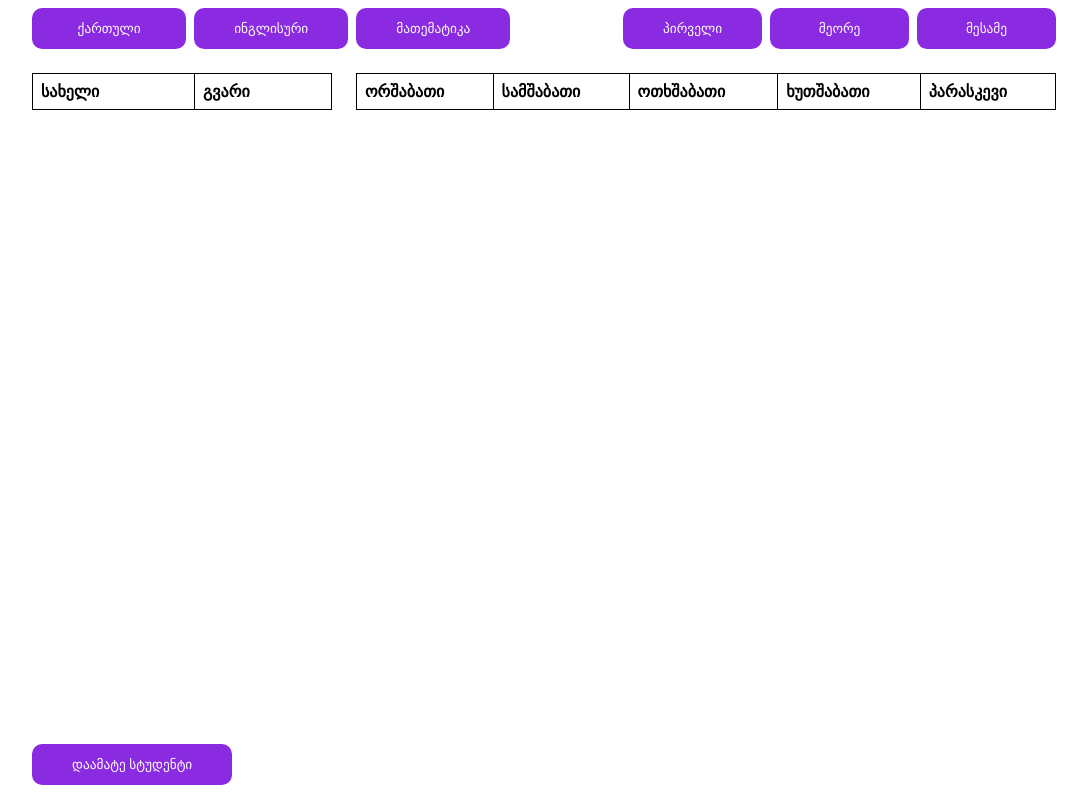
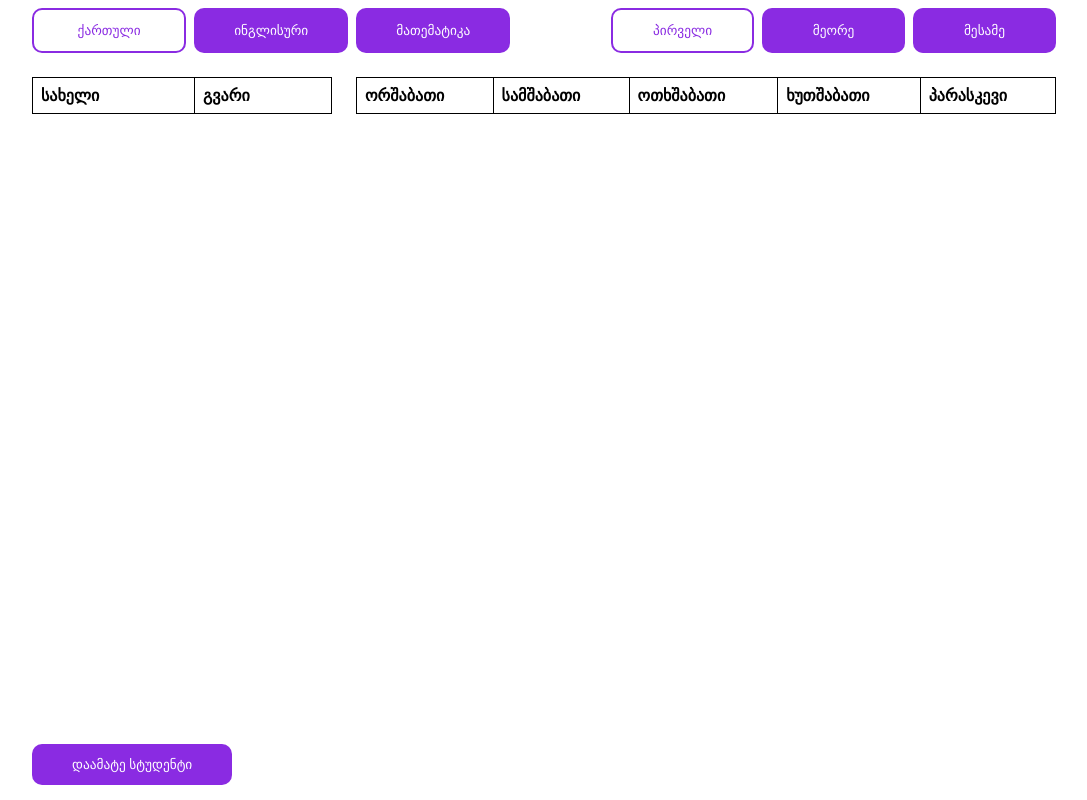
Before and after one commit to l-u-ka/class-journal, a React (Vite) app: page / in a window 1280 px wide. Shown: the whole page, without its empty margins (96-1183 px from the left). Built offline with nearby package versions, Linux system fonts and the light colour scheme.

Commit message:
make score inputs

```diff
--- a/src/App.jsx
+++ b/src/App.jsx
@@ -1,5 +1,5 @@
 import React from 'react';
-import { useState, useEffect } from 'react'
+import { useState} from 'react'
 import Modal from 'react-modal';
 import './App.css'
 import Button from './components/Button/Button';
@@ -59,14 +59,14 @@ function App() {
       studentScores[id][subject] = {};
       for (const week of weeks) {
         studentScores[id][subject][week] = {};
-        // for (const day of days) {
-        //   studentScores[id][subject][week][day] = "-";
-        // }
-        studentScores[id][subject][week]["ორშაბათი"] = "1";
-        studentScores[id][subject][week]["სამშაბათი"] = "2";
-        studentScores[id][subject][week]["ოთხშაბათი"] = "3";
-        studentScores[id][subject][week]["ხუთშაბათი"] = "4";
-        studentScores[id][subject][week]["პარასკევი"] = "5";
+        for (const day of days) {
+          studentScores[id][subject][week][day] = "1";
+        }
+        // studentScores[id][subject][week]["ორშაბათი"] = "";
+        // studentScores[id][subject][week]["სამშაბათი"] = "";
+        // studentScores[id][subject][week]["ოთხშაბათი"] = "";
+        // studentScores[id][subject][week]["ხუთშაბათი"] = "";
+        // studentScores[id][subject][week]["პარასკევი"] = "";
       }
     }
     setScores(studentScores)
@@ -86,15 +86,29 @@ function App() {
       <div className='w-[80%] mx-auto'>
         <div className='flex justify-between mb-6 mt-2'>
           <div className='grid grid-cols-3 gap-2'>
-            {subjects.map(subject => <Button onClick={() => setSelectedSubject(subject)} key={subject}>{subject}</Button>)}
+            {subjects.map(subject => {
+              if (selectedSubject === subject) {
+                return <Button onClick={() => setSelectedSubject(subject)} key={subject} style={{color: '#8a2be2',backgroundColor: '#FFFFFF', borderStyle: 'solid', borderColor: '#8a2be2', borderWidth: '2px'}}>{subject}</Button>
+              } else return <Button onClick={() => setSelectedSubject(subject)} key={subject}>{subject}</Button>
+            })}
           </div>
           <div className='grid grid-cols-3 gap-2'>
-            {weeks.map(week => <Button onClick={() => setSelectedWeek(week)} key={week}>{week}</Button>)}
+            {weeks.map(week => {
+              if (selectedWeek === week) {
+                return <Button onClick={() => setSelectedWeek(week)} key={week} style={{color: '#8a2be2',backgroundColor: '#FFFFFF', borderStyle: 'solid', borderColor: '#8a2be2', borderWidth: '2px'}}>{week}</Button>
+              } else return <Button onClick={() => setSelectedWeek(week)} key={week} >{week}</Button>
+            })}
           </div>
         </div>
         <div className='flex justify-between'>
           <StudentTable students={students}/>
-          <ScoreTable scores={scores} students={students} selectedSubject={selectedSubject} selectedWeek={selectedWeek}/>
+          <ScoreTable
+          scores={scores}
+          students={students}
+          selectedSubject={selectedSubject}
+          selectedWeek={selectedWeek}
+          setScores={setScores}
+          />
         </div>
 
         <Button onClick={openModal} style={{position: 'fixed', bottom: '15px'}}>დაამატე სტუდენტი</Button>
--- a/src/components/ScoreTable/ScoreTable.jsx
+++ b/src/components/ScoreTable/ScoreTable.jsx
@@ -1,7 +1,6 @@
-import { v4 as uuidv4 } from 'uuid';
 import { useState, useEffect } from 'react';
 
-export function ScoreTable({scores, students, selectedSubject, selectedWeek}) {
+export function ScoreTable({scores, students, selectedSubject, selectedWeek, setScores}) {
     console.log("SELECTED SUBJECT: ", selectedSubject);
     console.log("SELECTED WEEK: ", selectedWeek);
 
@@ -10,6 +9,8 @@ export function ScoreTable({scores, students, selectedSubject, selectedWeek}) {
     const [scoreRows, setScoreRows] = useState([]);
 
     console.log("SCORE ROWS: ", scoreRows)
+
+    console.log("RENDERING!!!!!")
 
     function getScoretRows(subject, week) {
         console.log("CALLING SCORE ROWS FUNCTION!!!!!!!!!!!!!!!!!!!!!!!!!!!!!")
@@ -34,19 +35,37 @@ export function ScoreTable({scores, students, selectedSubject, selectedWeek}) {
     function changeScore(target) {
         let weekDay = target.id;
         let studentId = target.parentElement.parentElement.id;
-        console.log(studentId, selectedSubject, selectedWeek, weekDay)
-        console.log(scores[studentId][selectedSubject][selectedWeek][weekDay])
+
+    setScores(prevScores => {
+        // Create a shallow copy of the scores object
+        const newScores = { ...prevScores };
+
+        // Check if the nested properties exist, and create them if not
+        newScores[studentId] = newScores[studentId] || {};
+        newScores[studentId][selectedSubject] = newScores[studentId][selectedSubject] || {};
+        newScores[studentId][selectedSubject][selectedWeek] = newScores[studentId][selectedSubject][selectedWeek] || {};
+
+        // Update the score for the specific week and day
+        newScores[studentId][selectedSubject][selectedWeek][weekDay] = target.value;
+
+        return newScores;
+    });
+
+    console.log("Scores: ", scores); // This will log the old state due to the asynchronous nature of setScores
     }
 
     const renderedRows = scoreRows.map((scoreRow, index) => {
-        return <tr key={uuidv4()} id={students[index].id}>
+        return <tr key={students[index].id} id={students[index].id}>
             {weekDays.map(weekDay => {
-                return <td key={uuidv4()}  className='border border-solid border-black text-left p-2'>
-                    <input className='border-none'
-                    value={scoreRow[weekDay]}
-                    id={weekDay}
-                    onClick={(e) => changeScore(e.target)}
-                    />
+                return <td key={`${weekDay}-${students[index].id}`}  className='border border-solid border-black text-left h-6'>
+                        <input className='border-none w-full h-full px-2'
+                        type='number'
+                        max={10}
+                        min={0}
+                        value={scoreRow[weekDay]}
+                        id={weekDay}
+                        onChange={(e) => changeScore(e.target)}
+                        />
                     </td>
             })}
             {/* <td id="ორშაბათი" className='border border-solid border-black text-left p-2'>{scoreRow["ორშაბათი"]}</td>
--- a/src/components/StudentModal/StudentModal.jsx
+++ b/src/components/StudentModal/StudentModal.jsx
@@ -13,7 +13,7 @@ export default function StudentModal({addStudent}) {
             <form className="flex flex-col items-center w-80 mx-auto my-4">
                 <input type="text" className="w-full p-2 mb-2" placeholder="მოსწავლის სახელი" value={studentName} onChange={e => setStudentName(e.target.value)}/>
                 <input type="text" className="w-full p-2 mb-2" placeholder="მოსწავლის გვარი" value={studentSurname} onChange={e => setStudentSurname(e.target.value)}/>
-                <input className="w-full p-2 mb-2" placeholder="მოსწავლის პირადი ნომერი" value={studentId} onChange={e => setStudentId(Number(e.target.value))}/>
+                <input type="number" className="w-full p-2 mb-2 [appearance:textfield] [&::-webkit-outer-spin-button]:appearance-none [&::-webkit-inner-spin-button]:appearance-none" placeholder="მოსწავლის პირადი ნომერი" value={studentId} onChange={e => setStudentId(Number(e.target.value))}/>
                 <Button type="submit" onClick={e => {
                     e.preventDefault();
                     addStudent(studentId, studentName, studentSurname);
```
